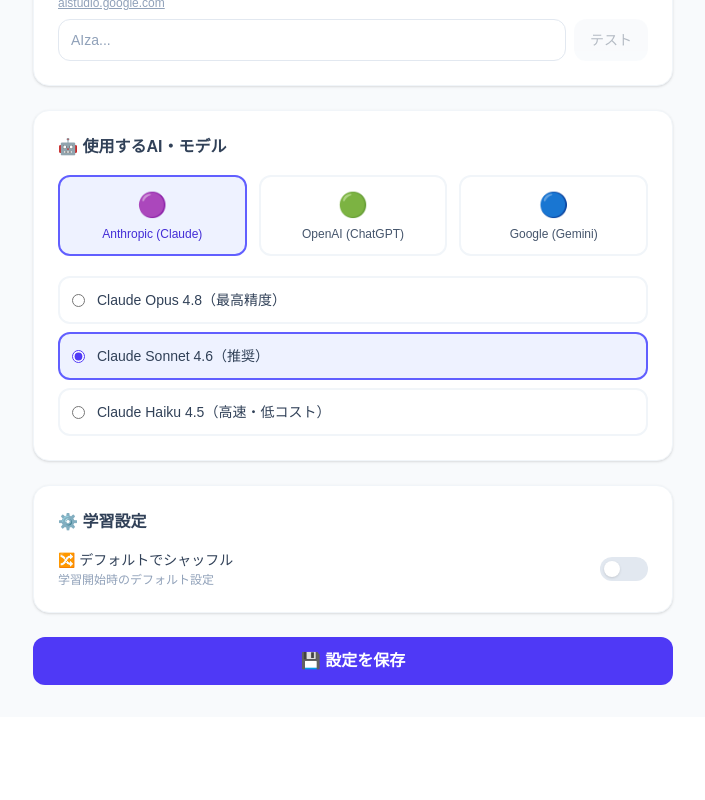
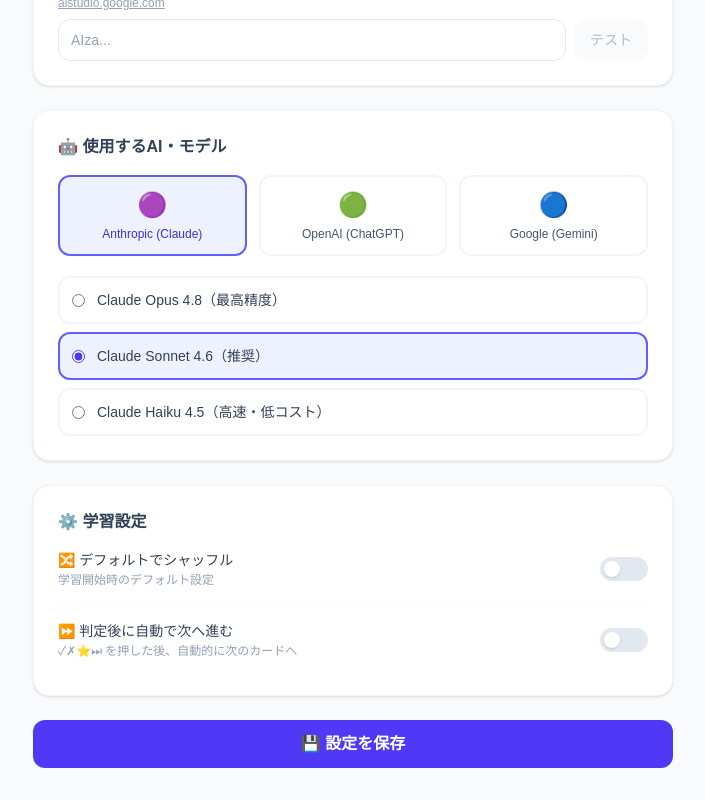
Before and after one commit to masamania/tangoq, a Next.js app: page /settings in a window 1280 px wide. Shown: the part 458-1258 px from the top of the page, without its empty margins (287-992 px from the left). Before the commit the page ends 1175 px from the top, so only its background shows below. Built offline with nearby package versions, Linux system fonts and the light colour scheme; no server answers; the database is empty; sample sign-in values are in the browser's storage.

Commit message:
feat: auto-advance setting (on/off + delay) + remove forced auto-advance

```diff
--- a/app/(app)/decks/[id]/study/page.tsx
+++ b/app/(app)/decks/[id]/study/page.tsx
@@ -9,15 +9,18 @@
 }
 
 export default async function StudyPage({ params, searchParams }: Props) {
-  const { id }             = await params
+  const { id }              = await params
   const { filter, shuffle } = await searchParams
-  const session            = await auth()
-  const userId             = session!.user!.id!
+  const session             = await auth()
+  const userId              = session!.user!.id!
 
-  const deck = await prisma.deck.findFirst({
-    where:   { id, userId },
-    include: { cards: { orderBy: { order: 'asc' } } },
-  })
+  const [deck, settings] = await Promise.all([
+    prisma.deck.findFirst({
+      where:   { id, userId },
+      include: { cards: { orderBy: { order: 'asc' } } },
+    }),
+    prisma.userSettings.findUnique({ where: { userId } }),
+  ])
 
   if (!deck) notFound()
 
@@ -27,6 +30,8 @@
       userId={userId}
       initialFilter={(filter as 'all' | 'star' | 'incorrect' | 'unanswered') ?? 'all'}
       initialShuffle={shuffle === 'true'}
+      autoAdvance={settings?.autoAdvance ?? false}
+      autoAdvanceDelay={settings?.autoAdvanceDelay ?? 3}
     />
   )
 }
--- a/app/(app)/settings/page.tsx
+++ b/app/(app)/settings/page.tsx
@@ -6,18 +6,20 @@
   const session = await auth()
   const userId  = session!.user!.id!
 
-  const settings = await prisma.userSettings.findUnique({ where: { userId } })
+  const s = await prisma.userSettings.findUnique({ where: { userId } })
 
   return (
     <main className="max-w-2xl mx-auto px-4 py-8">
       <h1 className="text-2xl font-bold text-slate-800 mb-6">⚙️ 設定</h1>
       <SettingsForm
-        hasAnthropicKey={!!settings?.encryptedApiKey}
-        hasOpenAiKey={!!settings?.encryptedOpenAiKey}
-        hasGoogleKey={!!settings?.encryptedGoogleKey}
-        preferredProvider={settings?.preferredProvider ?? 'anthropic'}
-        preferredModel={settings?.preferredModel ?? 'claude-sonnet-4-6'}
-        shuffleDefault={settings?.shuffleDefault ?? false}
+        hasAnthropicKey={!!s?.encryptedApiKey}
+        hasOpenAiKey={!!s?.encryptedOpenAiKey}
+        hasGoogleKey={!!s?.encryptedGoogleKey}
+        preferredProvider={s?.preferredProvider ?? 'anthropic'}
+        preferredModel={s?.preferredModel ?? 'claude-sonnet-4-6'}
+        shuffleDefault={s?.shuffleDefault ?? false}
+        autoAdvance={s?.autoAdvance ?? false}
+        autoAdvanceDelay={s?.autoAdvanceDelay ?? 3}
       />
     </main>
   )
--- a/app/api/settings/route.ts
+++ b/app/api/settings/route.ts
@@ -22,6 +22,8 @@
     preferredProvider: s?.preferredProvider  ?? 'anthropic',
     preferredModel:    s?.preferredModel     ?? 'claude-sonnet-4-6',
     shuffleDefault:    s?.shuffleDefault     ?? false,
+    autoAdvance:       s?.autoAdvance        ?? false,
+    autoAdvanceDelay:  s?.autoAdvanceDelay   ?? 3,
   })
 }
 
@@ -36,6 +38,8 @@
   if (body.preferredProvider !== undefined) updateData.preferredProvider = body.preferredProvider
   if (body.preferredModel    !== undefined) updateData.preferredModel    = body.preferredModel
   if (body.shuffleDefault    !== undefined) updateData.shuffleDefault    = body.shuffleDefault
+  if (body.autoAdvance       !== undefined) updateData.autoAdvance       = body.autoAdvance
+  if (body.autoAdvanceDelay  !== undefined) updateData.autoAdvanceDelay  = Number(body.autoAdvanceDelay)
   if (body.anthropicKey) updateData.encryptedApiKey    = encryptApiKey(body.anthropicKey as string)
   if (body.openAiKey)    updateData.encryptedOpenAiKey = encryptApiKey(body.openAiKey    as string)
   if (body.googleKey)    updateData.encryptedGoogleKey = encryptApiKey(body.googleKey    as string)
--- a/components/SettingsForm.tsx
+++ b/components/SettingsForm.tsx
@@ -11,6 +11,8 @@
   preferredProvider: string
   preferredModel:    string
   shuffleDefault:    boolean
+  autoAdvance:       boolean
+  autoAdvanceDelay:  number
 }
 
 export default function SettingsForm({
@@ -20,10 +22,14 @@
   preferredProvider: initProvider,
   preferredModel:  initModel,
   shuffleDefault:  initShuffle,
+  autoAdvance:     initAutoAdvance,
+  autoAdvanceDelay: initDelay,
 }: Props) {
-  const [provider,     setProvider]     = useState<Provider>((initProvider as Provider) || 'anthropic')
-  const [model,        setModel]        = useState(initModel)
-  const [shuffle,      setShuffle]      = useState(initShuffle)
+  const [provider,      setProvider]      = useState<Provider>((initProvider as Provider) || 'anthropic')
+  const [model,         setModel]         = useState(initModel)
+  const [shuffle,       setShuffle]       = useState(initShuffle)
+  const [autoAdvance,   setAutoAdvance]   = useState(initAutoAdvance)
+  const [advanceDelay,  setAdvanceDelay]  = useState(initDelay)
   const [saving,       setSaving]       = useState(false)
   const [anthropicKey, setAnthropicKey] = useState('')
   const [openAiKey,    setOpenAiKey]    = useState('')
@@ -52,7 +58,7 @@
 
   async function save() {
     setSaving(true)
-    const body: Record<string, unknown> = { preferredProvider: provider, preferredModel: model, shuffleDefault: shuffle }
+    const body: Record<string, unknown> = { preferredProvider: provider, preferredModel: model, shuffleDefault: shuffle, autoAdvance, autoAdvanceDelay: advanceDelay }
     if (anthropicKey) body.anthropicKey = anthropicKey
     if (openAiKey)    body.openAiKey    = openAiKey
     if (googleKey)    body.googleKey    = googleKey
@@ -125,15 +131,44 @@
       {/* Preferences */}
       <section className="bg-white rounded-2xl border border-slate-100 shadow-sm p-6">
         <h2 className="font-bold text-slate-700 mb-4">⚙️ 学習設定</h2>
+        <div className="space-y-4">
+
+          {/* Shuffle */}
           <label className="flex items-center justify-between gap-3 cursor-pointer">
             <div>
               <p className="text-sm font-medium text-slate-700">🔀 デフォルトでシャッフル</p>
               <p className="text-xs text-slate-400 mt-0.5">学習開始時のデフォルト設定</p>
             </div>
-          <div onClick={() => setShuffle(s => !s)} className={`relative w-12 h-6 rounded-full cursor-pointer transition-colors ${shuffle ? 'bg-indigo-600' : 'bg-slate-200'}`}>
+            <div onClick={() => setShuffle(s => !s)} className={`relative w-12 h-6 rounded-full cursor-pointer transition-colors flex-shrink-0 ${shuffle ? 'bg-indigo-600' : 'bg-slate-200'}`}>
               <span className={`absolute top-1 w-4 h-4 bg-white rounded-full shadow transition-transform ${shuffle ? 'translate-x-7' : 'translate-x-1'}`} />
             </div>
           </label>
+
+          {/* Auto-advance */}
+          <div className="border-t border-slate-50 pt-4">
+            <label className="flex items-center justify-between gap-3 cursor-pointer mb-3">
+              <div>
+                <p className="text-sm font-medium text-slate-700">⏩ 判定後に自動で次へ進む</p>
+                <p className="text-xs text-slate-400 mt-0.5">✓✗⭐⏭ を押した後、自動的に次のカードへ</p>
+              </div>
+              <div onClick={() => setAutoAdvance(a => !a)} className={`relative w-12 h-6 rounded-full cursor-pointer transition-colors flex-shrink-0 ${autoAdvance ? 'bg-indigo-600' : 'bg-slate-200'}`}>
+                <span className={`absolute top-1 w-4 h-4 bg-white rounded-full shadow transition-transform ${autoAdvance ? 'translate-x-7' : 'translate-x-1'}`} />
+              </div>
+            </label>
+
+            {autoAdvance && (
+              <div className="flex items-center gap-3 bg-slate-50 rounded-xl px-4 py-3">
+                <span className="text-sm text-slate-600 flex-1">自動送りの間隔</span>
+                <div className="flex items-center gap-2">
+                  <button onClick={() => setAdvanceDelay(d => Math.max(1, d - 1))} className="w-8 h-8 bg-white border border-slate-200 rounded-lg text-slate-600 hover:bg-slate-100 transition font-bold">−</button>
+                  <span className="text-base font-bold text-slate-800 w-12 text-center">{advanceDelay}秒</span>
+                  <button onClick={() => setAdvanceDelay(d => Math.min(30, d + 1))} className="w-8 h-8 bg-white border border-slate-200 rounded-lg text-slate-600 hover:bg-slate-100 transition font-bold">＋</button>
+                </div>
+              </div>
+            )}
+          </div>
+
+        </div>
       </section>
 
       <button onClick={save} disabled={saving} className="w-full bg-indigo-600 hover:bg-indigo-700 text-white font-bold py-3 rounded-xl transition disabled:opacity-40">
```
Also changed, not shown: components/study/StudyView.tsx (+54 -13 lines), 2 other files (tests, documents, lock files or other folders). Lines whose indentation alone changed are shown as unchanged.
